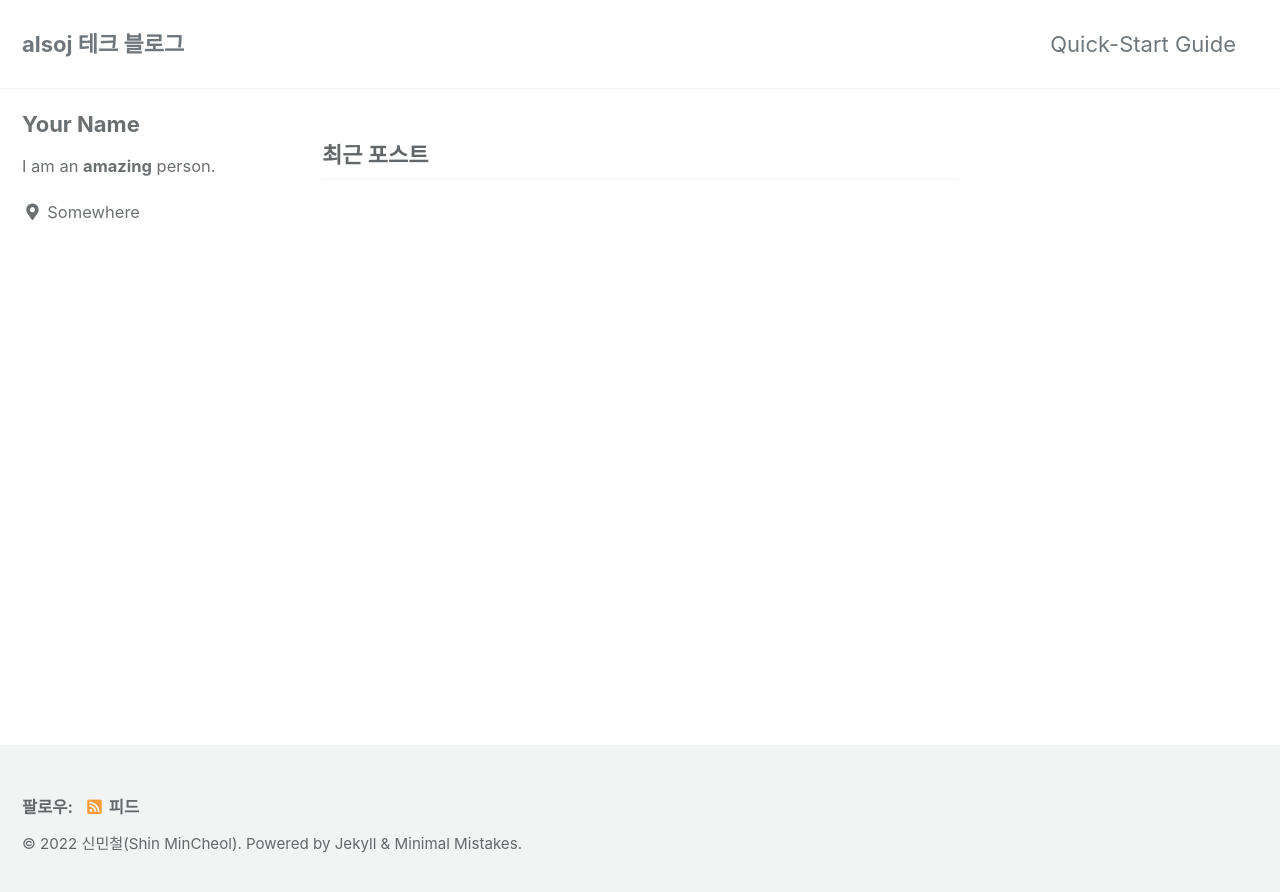
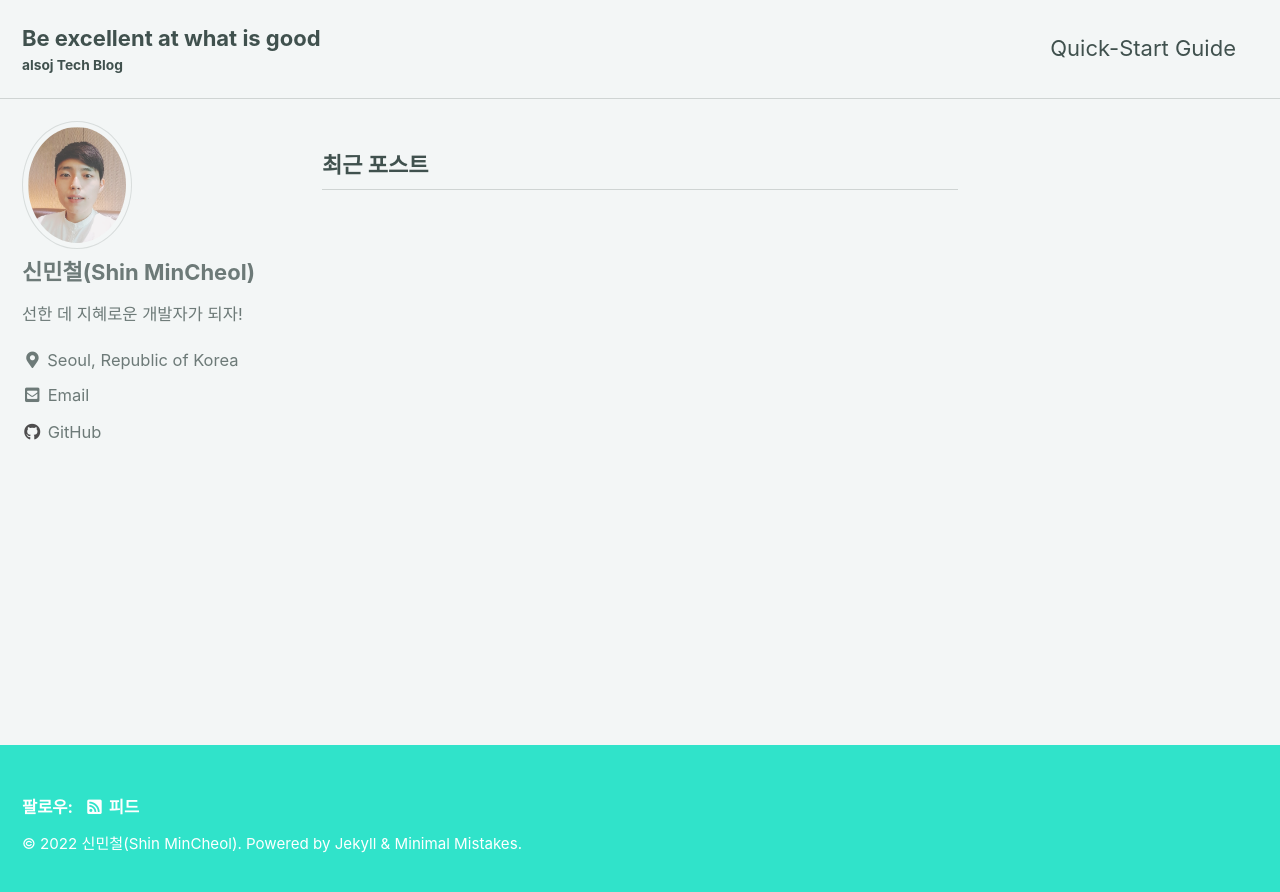
Before and after one commit to alsoj/alsoj.github.io, a Jekyll site: the page built from index.html, in a window 1280 px wide. Shown: the top 892 px of the page. Built offline with Jekyll 4.4.1, drawn with Linux system fonts in a browser that asks for light colours; cached includes are drawn as plain includes; the list of posts is cut into pages by our own code.

Commit message:
add photo

```diff
--- a/_config.yml
+++ b/_config.yml
@@ -12,15 +12,15 @@
 
 # theme                  : "minimal-mistakes-jekyll"
 remote_theme: "mmistakes/minimal-mistakes@4.24.0"
-minimal_mistakes_skin: "default" # "air", "aqua", "contrast", "dark", "dirt", "neon", "mint", "plum", "sunrise"
+minimal_mistakes_skin: "mint" # "air", "aqua", "contrast", "dark", "dirt", "neon", "mint", "plum", "sunrise"
 
 # Site Settings
 locale: "ko-KR"
-title: "alsoj 테크 블로그"
+title: "Be excellent at what is good"
 title_separator: "-"
-subtitle: # site tagline that appears below site title in masthead
+subtitle: "alsoj Tech Blog" # site tagline that appears below site title in masthead
 name: "신민철(Shin MinCheol)"
-description: "테크 블로그"
+description: "선한 데 지혜롭기 위한 기록"
 url: "https://alsoj.github.io" # the base hostname & protocol for your site e.g. "https://mmistakes.github.io"
 baseurl: # the subpath of your site, e.g. "/blog"
 repository: "alsoj/alsoj.github.io" # GitHub username/repo-name e.g. "mmistakes/minimal-mistakes"
@@ -101,15 +101,15 @@ analytics:
 
 # Site Author
 author:
-  name: "Your Name"
-  avatar: # path of avatar image, e.g. "/assets/images/bio-photo.jpg"
-  bio: "I am an **amazing** person."
-  location: "Somewhere"
-  email:
+  name: "신민철(Shin MinCheol)"
+  avatar: "/assets/images/bio-photo.jpg" # path of avatar image, e.g.
+  bio: "선한 데 지혜로운 개발자가 되자!"
+  location: "Seoul, Republic of Korea"
+  email: #"alsoj@naver.com"
   links:
     - label: "Email"
       icon: "fas fa-fw fa-envelope-square"
-      # url: "mailto:your.name@email.com"
+      url: "mailto:alsoj@naver.com"
     - label: "Website"
       icon: "fas fa-fw fa-link"
       # url: "https://your-website.com"
@@ -121,7 +121,7 @@ author:
       # url: "https://facebook.com/"
     - label: "GitHub"
       icon: "fab fa-fw fa-github"
-      # url: "https://github.com/"
+      url: "https://github.com/alsoj"
     - label: "Instagram"
       icon: "fab fa-fw fa-instagram"
       # url: "https://instagram.com/"
@@ -210,7 +210,7 @@ sass:
 
 # Outputting
 permalink: /:categories/:title/
-paginate: 5 # amount of posts to show
+paginate: 10 # amount of posts to show
 paginate_path: /page:num/
 timezone: # https://en.wikipedia.org/wiki/List_of_tz_database_time_zones
 
```
Also changed, not shown: assets/images/bio-photo.jpg (added).
